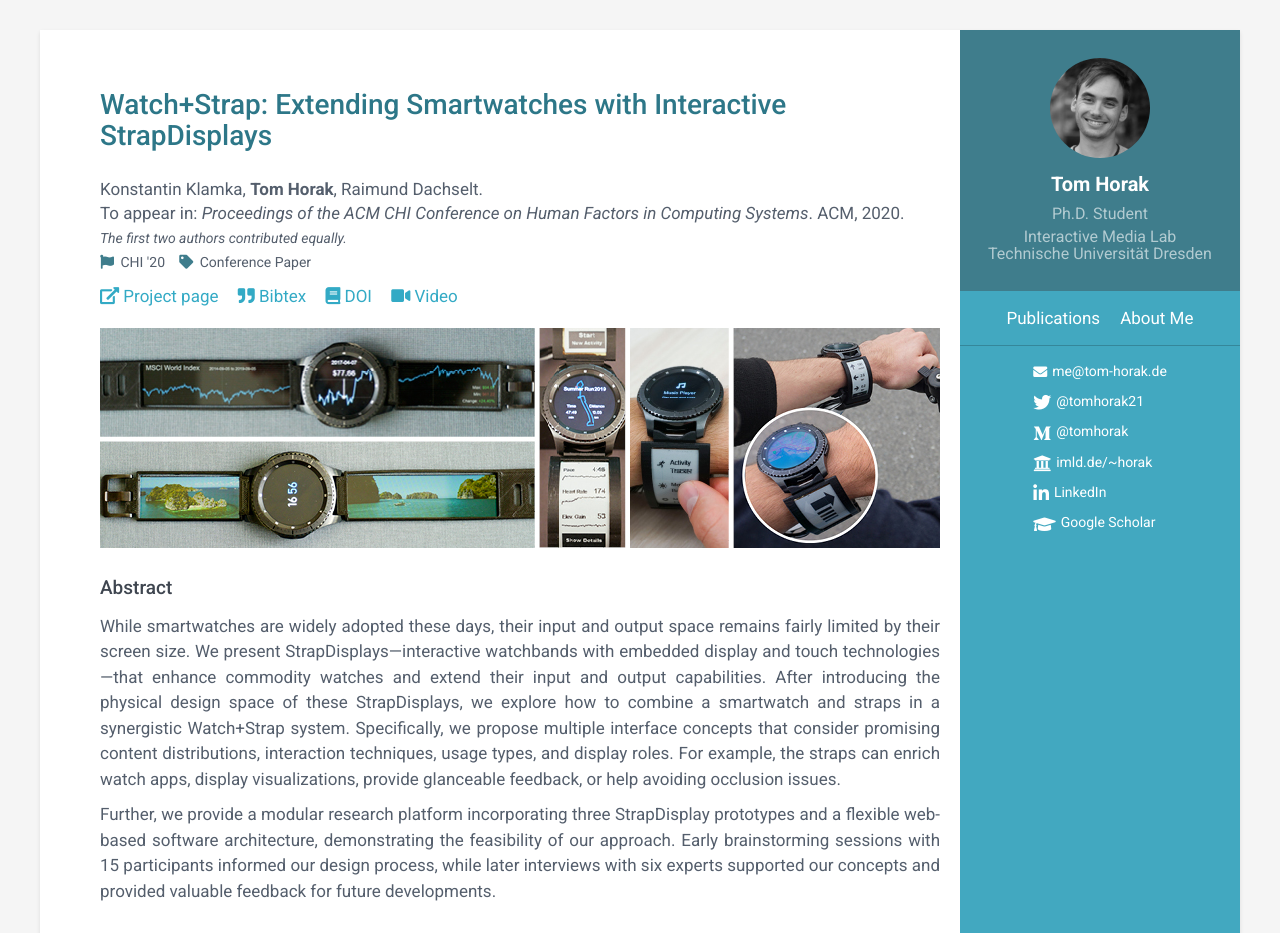
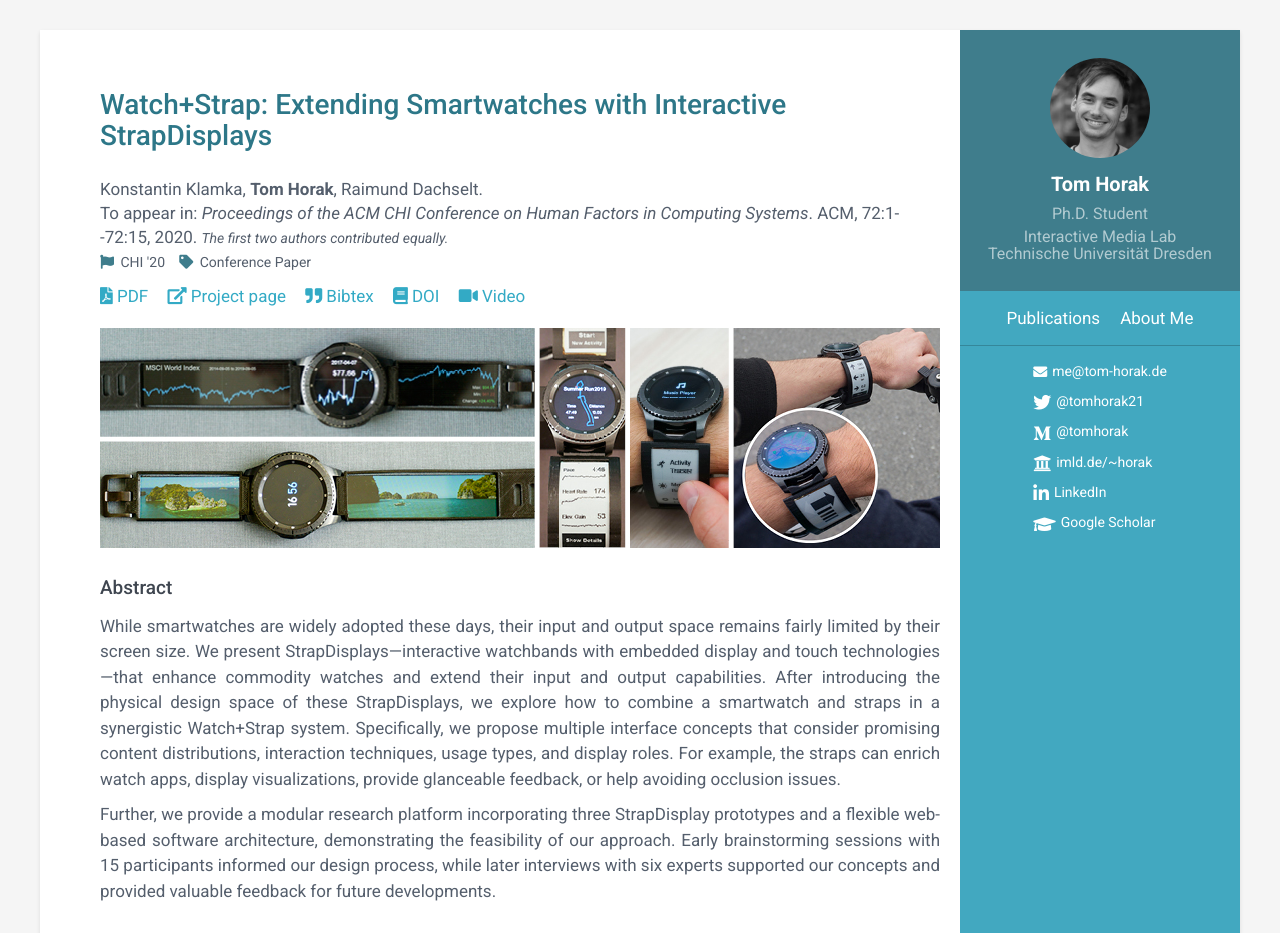
Before and after one commit to tomhorak21/tomhorak21.github.io, a Jekyll site: the page built from _publications/2020/watchstrap.md, in a window 1280 px wide and 1400 px high. Shown: the top 933 px of the window. Built offline with Jekyll 4.4.1, drawn with Linux system fonts in a browser that asks for light colours; some of the changed text lies outside the part shown.

Commit message:
Updated CHI 2020 paper.

```diff
--- a/_publications/2020/watchstrap.md
+++ b/_publications/2020/watchstrap.md
@@ -6,10 +6,10 @@ date: 2020-04-25
 doi: 10.1145/3313831.3376199
 keywords: Smartwatch, Wearable Device, Interactive Watchband, Mobile Interaction, Mobile Visualization, Flexible Displays, MDE
 note: The first two authors contributed equally.
-pages:
-pdf:
+pages: 72:1--72:15
+pdf: https://imld.de/cnt/uploads/Klamka-WatchStrap-CHI-2020.pdf
 poster:
-projectpage: https://imld.de/watchstrap
+projectpage: https://imld.de/watch-strap
 publisher: ACM
 selected: true
 slides:
```
Also changed, not shown: other parts of _publications/2020/watchstrap.md (+1 -1 lines).
